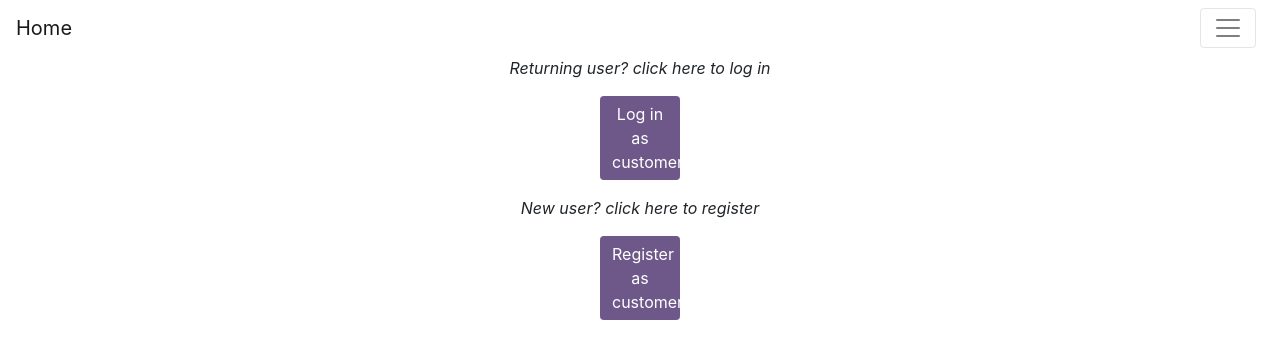
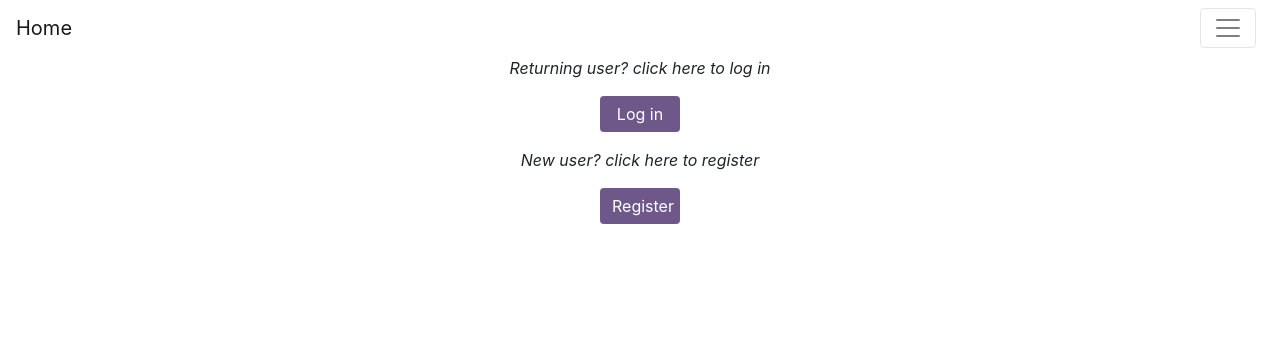
Before and after one commit to trysplit/frontend, a React (Create React App) app in the folder split/: page / in a window 1280 px wide. Shown: the top 358 px of the page. Built offline with nearby package versions, Linux system fonts and the light colour scheme.

Commit message:
Added a few things.

```diff
--- a/split/src/components/Home.js
+++ b/split/src/components/Home.js
@@ -33,9 +33,9 @@ const Home = () => {
 
 
             <p>Returning user? click here to log in</p>
-            <Link to='/login'><Button>Log in as customer</Button></Link>
+            <Link to='/login'><Button>Log in</Button></Link>
             <p>New user? click here to register</p>
-            <Link to='/register'><Button>Register as customer</Button></Link>
+            <Link to='/register'><Button>Register</Button></Link>
         </HomeCont>
     )
 }
--- a/split/src/components/Login.js
+++ b/split/src/components/Login.js
@@ -43,7 +43,7 @@ const Login = (props) => {
         e.preventDefault()
         console.log(login)
         axiosWithAuth()
-            .post('./login', login)
+            .post('/auth/login', login)
             .then(res => {
                 console.log(res)
                 localStorage.setItem('token', res.data.payload)
--- a/split/src/components/Register.js
+++ b/split/src/components/Register.js
@@ -44,7 +44,7 @@ const Register = (props) => {
         e.preventDefault()
         console.log(register)
         axiosWithAuth()
-            .post('./register', register)
+            .post('/auth/register', register)
             .then(res => {
                 console.log(res)
                 localStorage.setItem('token', res.data.payload)
--- a/split/src/utils/axiosWithAuth.js
+++ b/split/src/utils/axiosWithAuth.js
@@ -4,7 +4,7 @@ const axiosWithAuth = () => {
     const token = localStorage.getItem('token')
 
     return axios.create({
-        baseURL: 'http://localhost:5000/api',
+        baseURL: 'https://split-the-bill-1.herokuapp.com/api/',
         headers: {
             Authorization: token
         }
```
Also changed, not shown: split/src/components/Actions.js (added), split/src/components/Reducer.js (added).
